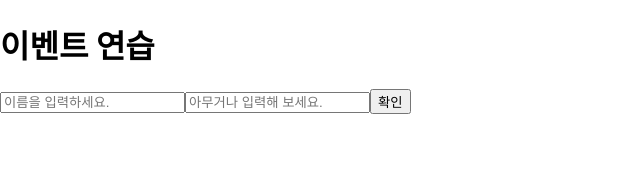
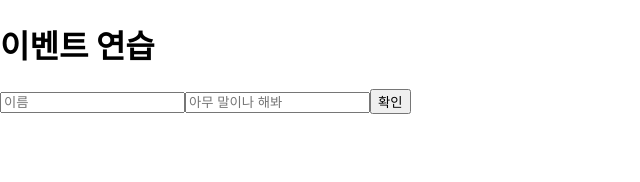
Before and after one commit to jjunnnys/hello-react, a React (Create React App) app: page / in a window 1280 px wide. Shown: the top 182 px of the page, without its empty margins (0-640 px from the left). Built offline with nearby package versions, Linux system fonts and the light colour scheme.

Commit message:
Add '함수형 컴포넌트로 구현해 보기'

```diff
--- a/src/EventPractice.js
+++ b/src/EventPractice.js
@@ -1,53 +1,45 @@
-import React, { Component } from 'react';
+import React, { useState } from 'react';
 
-export default class EventPractice extends Component {
-  state = {
-    username: '',
-    message: '',
+const EventPractice = () => {
+  const [username, setUsername] = useState('');
+  const [message, setMessage] = useState('');
+
+  // e.target.name을 쓰지 않고 이벤트를 두개 만듦 (input이 적으면 이 방법도 괜찮음)
+  const onChangeUsername = (e) => setUsername(e.target.value);
+  const onChangeMessage = (e) => setMessage(e.target.value);
+
+  const onClick = () => {
+    alert(`${username}: ${message}`);
+    setUsername('');
+    setMessage('');
   };
 
-  // 이벤트 메서드
-  handleChange = (e) => {
-    this.setState({
-      [e.target.name]: e.target.value, // []안에 넣은 레퍼런스가 가리키는 실제 값이 key값으로 사용
-    });
-  };
-
-  handleClick = () => {
-    alert(`${this.state.username}: ${this.state.message}`);
-    this.setState({
-      username: '',
-      message: '',
-    });
-  };
-
-  handleKeyPress = (e) => {
+  const onKeyPress = (e) => {
     if (e.key === 'Enter') {
-      this.handleClick();
+      onClick();
     }
   };
-
-  render() {
   return (
     <div>
       <h1>이벤트 연습</h1>
       <input
         type="text"
         name="username"
-          placeholder="이름을 입력하세요."
-          value={this.state.username}
-          onChange={this.handleChange}
+        placeholder="이름"
+        value={username}
+        onChange={onChangeUsername}
       />
       <input
         type="text"
         name="message"
-          placeholder="아무거나 입력해 보세요."
-          value={this.state.message}
-          onChange={this.handleChange}
-          onKeyPress={this.handleKeyPress}
+        placeholder="아무 말이나 해봐"
+        value={message}
+        onChange={onChangeMessage}
+        onKeyPress={onKeyPress}
       />
-        <button onClick={this.handleClick}>확인</button>
+      <button onClick={onClick}>확인</button>
     </div>
   );
-  }
-}
+};
+
+export default EventPractice;
```
Lines whose indentation alone changed are shown as unchanged.
